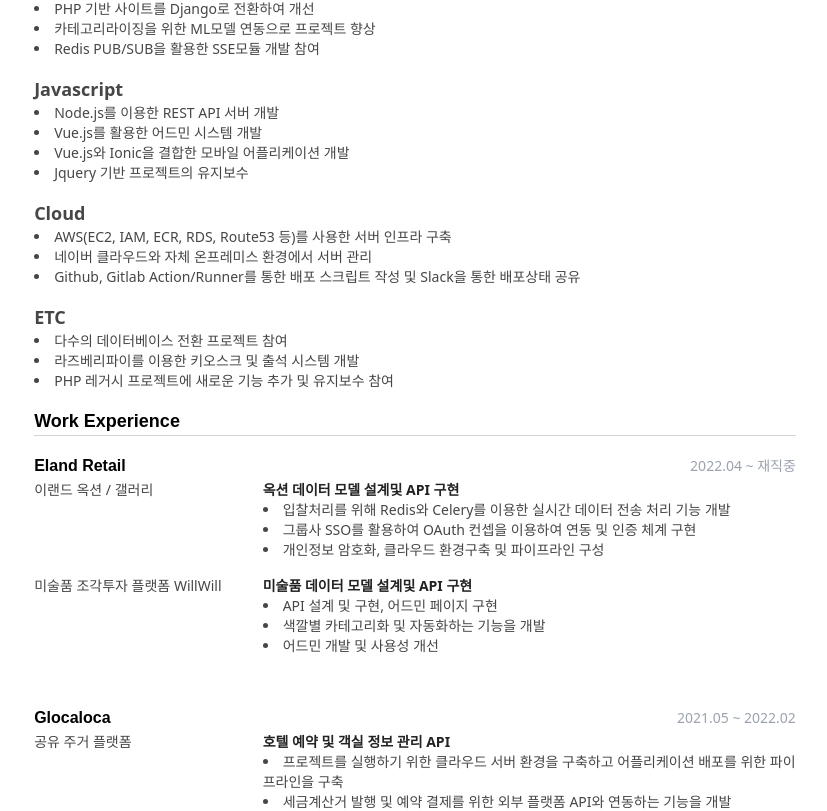
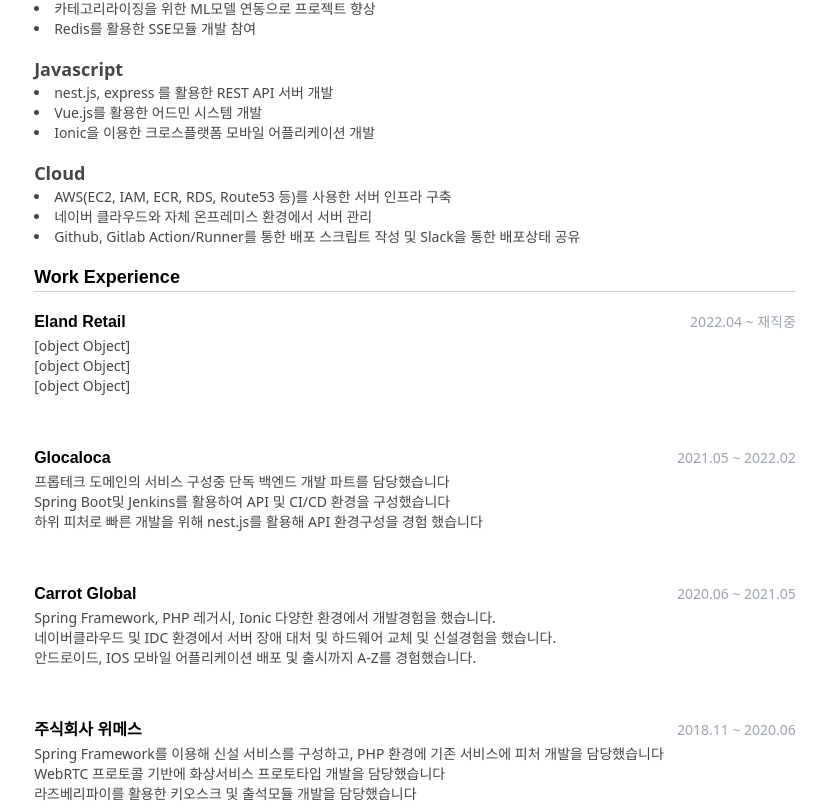
Before and after one commit to dong-park/dong-park.github.io, a SvelteKit app: page /resume in a window 1280 px wide. Shown: the part 427-1238 px from the top of the page, without its empty margins (225-1052 px from the left). Built offline with nearby package versions, Linux system fonts and the light colour scheme; a web font is replaced by a local one.

Commit message:
히스토리 수정중

```diff
--- a/src/routes/resume/+page.svelte
+++ b/src/routes/resume/+page.svelte
@@ -9,6 +9,20 @@
             company: 'Eland Retail',
             position: '선임 백엔드개발자',
             period: '2022.04 ~ 재직중',
+            summary: [
+                {
+                    title: 'AWS 서버 인프라 및 서비스 마이그레이션',
+                    content: '클라우드 마이그레이션 프로젝트를 주도하여, AWS로의 전환을 통해 시스템의 안정성과 확장성을 보장했습니다. 이 과정에서 서버 구성, 네트워크 설정, 데이터베이스 마이그레이션 등을 포괄적으로 관리했습니다.'
+                },
+                {
+                    title: '어드민 패널 및 API 개발',
+                    content: 'Django 프레임워크를 사용하여 복잡한 비즈니스 로직을 처리하는 어드민 패널을 개발했습니다. RESTful API 설계와 구현을 통해 시스템 간 통신의 효율성을 극대화했습니다.'
+                },
+                {
+                    title: '시스템 최적화 및 효율성 향상',
+                    content: '성능 모니터링 도구를 사용하여 시스템 병목 현상을 식별하고, 캐싱, 로드 밸런싱 등의 방법으로 시스템 성능을 최적화했습니다.'
+                },
+            ],
             projects: [
                 {
                     title: '이랜드 옥션 / 갤러리',
@@ -18,7 +32,8 @@
                         '입찰처리를 위해 Redis와 Celery를 이용한 실시간 데이터 전송 처리 기능 개발',
                         '그룹사 SSO를 활용하여 OAuth 컨셉을 이용하여 연동 및 인증 체계 구현',
                         '개인정보 암호화, 클라우드 환경구축 및 파이프라인 구성',
-                    ]
+                    ],
+                    link: 'https://www.auction.co.kr/'
                 },
                 {
                     title: '미술품 조각투자 플랫폼 WillWill',
@@ -36,6 +51,11 @@
             company: 'Glocaloca',
             position: '선임 백엔드개발자',
             period: '2021.05 ~ 2022.02',
+            summary: [
+                '프롭테크 도메인의 서비스 구성중 단독 백엔드 개발 파트를 담당했습니다',
+                'Spring Boot및 Jenkins를 활용하여 API 및 CI/CD 환경을 구성했습니다',
+                '하위 피처로 빠른 개발을 위해 nest.js를 활용해 API 환경구성을 경험 했습니다',
+            ],
             projects: [
                 {
                     title: '공유 주거 플랫폼',
@@ -52,6 +72,11 @@
             company: 'Carrot Global',
             position: '주임 연구원',
             period: '2020.06 ~ 2021.05',
+            summary: [
+                'Spring Framework, PHP 레거시, Ionic 다양한 환경에서 개발경험을 했습니다.',
+                '네이버클라우드 및 IDC 환경에서 서버 장애 대처 및 하드웨어 교체 및 신설경험을 했습니다.',
+                '안드로이드, IOS 모바일 어플리케이션 배포 및 출시까지 A-Z를 경험했습니다.',
+            ],
             projects: [
                 {
                     title: '당근농장',
@@ -79,6 +104,11 @@
             company: '주식회사 위메스',
             position: '사원 백엔드개발자',
             period: '2018.11 ~ 2020.06',
+            summary: [
+                'Spring Framework를 이용해 신설 서비스를 구성하고, PHP 환경에 기존 서비스에 피처 개발을 담당했습니다',
+                'WebRTC 프로토콜 기반에 화상서비스 프로토타입 개발을 담당했습니다',
+                '라즈베리파이를 활용한 키오스크 및 출석모듈 개발을 담당했습니다',
+            ],
             projects: [
                 {
                     title: '난공매니저',
@@ -146,7 +176,6 @@
             contents: [
                 'Spring Framework를 활용한 3년 이상의 프로젝트 참여',
                 'Spring Boot의 JPA, QueryDSL, Security, Thymeleaf 등을 이용한 다양한 프로젝트 수행',
-                '웹서비스 구축에서 REST API 개발까지 폭넓은 역량 발휘',
                 'SMS, 세금계산서, 회원인증 등 외부 서비스와의 연동 경험',
                 '기존 레거시 프로젝트를 Spring Framework로 전환',
             ]
@@ -154,18 +183,17 @@
         {
             title: 'Python',
             contents: [
-                'PHP 기반 사이트를 Django로 전환하여 개선',
+                'CI 기반 사이트를 Django로 전환하여 개선',
                 '카테고리라이징을 위한 ML모델 연동으로 프로젝트 향상',
-                'Redis PUB/SUB을 활용한 SSE모듈 개발 참여',
+                'Redis를 활용한 SSE모듈 개발 참여',
             ]
         },
         {
             title: 'Javascript',
             contents: [
-                'Node.js를 이용한 REST API 서버 개발',
+                'nest.js, express 를 활용한 REST API 서버 개발',
                 'Vue.js를 활용한 어드민 시스템 개발',
-                'Vue.js와 Ionic을 결합한 모바일 어플리케이션 개발',
-                'Jquery 기반 프로젝트의 유지보수',
+                'Ionic을 이용한 크로스플랫폼 모바일 어플리케이션 개발',
             ]
         },
         {
@@ -176,14 +204,6 @@
                 'Github, Gitlab Action/Runner를 통한 배포 스크립트 작성 및 Slack을 통한 배포상태 공유',
             ]
         },
-        {
-            title: 'ETC',
-            contents: [
-                '다수의 데이터베이스 전환 프로젝트 참여',
-                '라즈베리파이를 이용한 키오스크 및 출석 시스템 개발',
-                'PHP 레거시 프로젝트에 새로운 기능 추가 및 유지보수 참여',
-            ]
-        }
     ]
 
     const educations = [
@@ -276,24 +296,32 @@
                         </div>
                     </div>
 
-                    <div class="projects">
-                        {#each history.projects as project}
-                            <div class="project">
-                                <div class="project-title">
-                                    <h2 class="text-sm">{project.title}</h2>
-
-                                </div>
-                                <div class="content">
-                                    <b>{project.keyword}</b>
-                                    <ul>
-                                        {#each project.contents as content}
-                                            <li>{content}</li>
-                                        {/each}
-                                    </ul>
-                                </div>
-                            </div>
+                    <div class="summary">
+                        {#each history.summary as summary}
+                            <p class="content">
+                                {summary}
+                            </p>
                         {/each}
                     </div>
+
+<!--                    <div class="projects">-->
+<!--                        {#each history.projects as project}-->
+<!--                            <div class="project">-->
+<!--                                <div class="project-title">-->
+<!--                                    <h2 class="text-sm">{project.title}</h2>-->
+
+<!--                                </div>-->
+<!--                                <div class="content">-->
+<!--                                    <b>{project.keyword}</b>-->
+<!--                                    <ul>-->
+<!--                                        {#each project.contents as content}-->
+<!--                                            <li>{content}</li>-->
+<!--                                        {/each}-->
+<!--                                    </ul>-->
+<!--                                </div>-->
+<!--                            </div>-->
+<!--                        {/each}-->
+<!--                    </div>-->
                 </div>
             {/each}
         </div>
```
